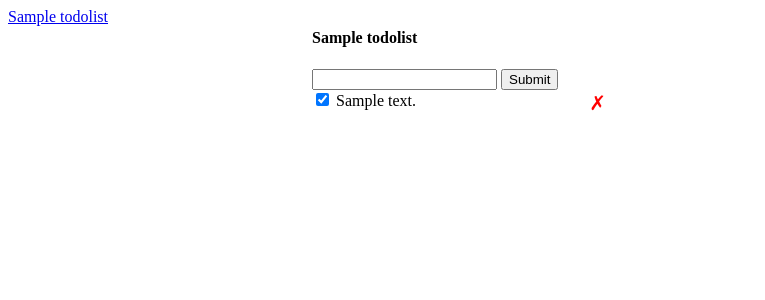
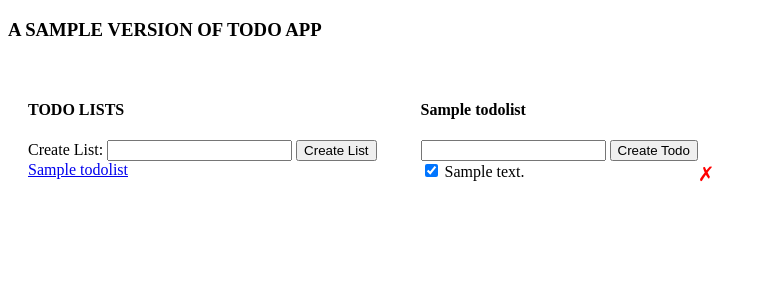
Before and after one commit to zhuochen777/todoapp, a Flask app: page /lists/1 in a window 1280 px wide. Shown: the top 300 px of the page, without its empty margins (0-765 px from the left). Run offline with Flask 2, Linux system fonts and the light colour scheme; tables that the repository leaves empty hold one stand-in row (values such as "Sample post").

Commit message:
code for creating todo lists

```diff
--- a/app.py
+++ b/app.py
@@ -1,3 +1,4 @@
+from crypt import methods
 import json
 from flask import Flask, render_template, request, redirect, url_for, jsonify, abort
 from flask_sqlalchemy import SQLAlchemy
@@ -37,16 +38,20 @@ class TodoList(db.Model):
 #db.create_all()
 
 # create a route that listens request to todos/create with post method
+# create todo item
 @app.route("/todos/create", methods=["POST"])
 def create_todo():
     error = False
     body = {}
     try:
         description = request.get_json()["description"]
-        todo = Todo(description = description)
+        list_id = request.get_json()["list_id"]
+        todo = Todo(description = description, completed = False, list_id = list_id)
         db.session.add(todo)
         db.session.commit()
         body["description"] = todo.description
+        body["completed"] = todo.completed
+        body["list_id"] = todo.list_id
     except:
         error = True
         db.session.rollback()
@@ -60,7 +65,7 @@ def create_todo():
         # rise an HTTPException for an Internal Server Error
         # route handler should always return something or raise an intentional exception
 
-
+# update todo item
 @app.route("/todos/<todoId>/set-completed", methods=["POST"])
 def set_completed_todo(todoId):
     try:
@@ -74,6 +79,7 @@ def set_completed_todo(todoId):
         db.session.close()
     return redirect(url_for("index"))
 
+# delete todo item
 @app.route("/todos/<todoId>/delete", methods=["DELETE"])
 def delete_todo(todoId):
     try:
@@ -86,6 +92,12 @@ def delete_todo(todoId):
         db.session.close()
     return jsonify({"success": True})
 
+# home route
+@app.route("/")
+def index():
+    return redirect(url_for("get_list_todo", list_id = 1))
+
+# default route
 @app.route("/lists/<list_id>")
 def get_list_todo(list_id):
     return render_template("index.html",
@@ -94,10 +106,22 @@ def get_list_todo(list_id):
     todos = Todo.query.filter_by(list_id = list_id).order_by("id").all())
     # order_by("id") so that records are listed by id even after webpage refreshes
 
+# create list item
+@app.route("/lists/create", methods=["POST"])
+def create_list():
+    body = {}
+    try:
+        listname = request.get_json()["name"]
+        list = TodoList(name = listname)
+        db.session.add(list)
+        db.session.commit()
+        body["name"] = list.name
+    except:
+        db.session.rollback()
+    finally:
+        db.session.close()
+        return jsonify(body)
 
-@app.route("/")
-def index():
-    return redirect(url_for("get_list_todo", list_id = 1))
 
 if __name__=="__main__":
     app.run(debug=True)
--- a/templates/index.html
+++ b/templates/index.html
@@ -30,14 +30,24 @@
         font-size: 20px;
       }
 
-      .lists-wrapper, .todos-wrapper {
+      .lists-wrapper,
+      .todos-wrapper {
         display: inline-block;
         vertical-align: top;
+        margin: 20px;
       }
     </style>
   </head>
   <body>
+    <h3>A SAMPLE VERSION OF TODO APP</h3>
     <div class="lists-wrapper">
+      <h4>TODO LISTS</h4>
+      <form action="/lists/create" method="POST" id="list-form">
+        <label for="todolist">Create List:</label>
+        <input type="text" name="todolist" id="todolist" />
+        <button type="submit">Create List</button>
+      </form>
+
       <ul id="lists">
         {% for list in lists %}
         <li>
@@ -50,9 +60,9 @@
     <div class="todos-wrapper">
       <h4>{{ active_list.name }}</h4>
       <form id="form">
-        <!-- create action made to todos table -->
+        <input type="hidden" id="list_id" value="{{ active_list.id }}" />
         <input type="text" name="description" id="description" />
-        <input type="submit" name="Create" />
+        <button type="submit">Create Todo</button>
       </form>
       <div id="error" class="hidden">Something went wrong</div>
       <ul id="todos">
@@ -62,7 +72,14 @@
             class="check-completed"
             data-id="{{ todo.id }}"
             type="checkbox"
-            {% if todo.completed %} checked {% endif %}
+            {%
+            if
+            todo.completed
+            %}
+            checked
+            {%
+            endif
+            %}
           />
           {{ todo.description }}
           <button class="delete-btn" data-id="{{ todo.id}}">&cross;</button>
@@ -71,7 +88,9 @@
         <!-- value of data-id can be found in event.target.dataset["id"] -->
       </ul>
     </div>
+
     <script>
+      // delete todo item
       const deleteButtons = document.getElementsByClassName("delete-btn");
       for (let i = 0; i < deleteButtons.length; i++) {
         const deleteButton = deleteButtons[i];
@@ -92,6 +111,7 @@
         };
       }
 
+      //   update completed item
       const checkboxes = document.getElementsByClassName("check-completed");
       for (let i = 0; i < checkboxes.length; i++) {
         const checkbox = checkboxes[i];
@@ -117,12 +137,14 @@
         };
       }
 
+      //   create todo item
       document.getElementById("form").onsubmit = function (event) {
         event.preventDefault();
         fetch("/todos/create", {
           method: "POST",
           body: JSON.stringify({
             description: document.getElementById("description").value,
+            list_id: document.getElementById("list_id").value,
           }),
           headers: {
             "Content-Type": "application/json",
@@ -137,8 +159,37 @@
             liItem.innerHTML = jsonResponse.description;
             document.getElementById("todos").appendChild(liItem);
             document.getElementById("error").className = "hidden";
+            window.location.reload(true);
           })
           .catch(function () {
+            document.getElementById("error").className = "";
+          });
+      };
+
+      //   create list item
+      document.getElementById("list-form").onsubmit = function (event) {
+        event.preventDefault();
+        fetch("/lists/create", {
+          method: "POST",
+          body: JSON.stringify({
+            name: document.getElementById("todolist").value,
+          }),
+          headers: {
+            "Content-Type": "application/json",
+          },
+        })
+          .then(function (response) {
+            return response.json();
+          })
+          .then(function (jsonResponse) {
+            const liItem = document.createElement("LI");
+
+            liItem.innerHTML = jsonResponse.name;
+            document.getElementById("lists").appendChild(liItem);
+            document.getElementById("error").className = "hidden";
+            window.location.reload(true);
+          })
+          .catch(function (err) {
             document.getElementById("error").className = "";
           });
       };
```
Lines whose indentation alone changed are shown as unchanged.
